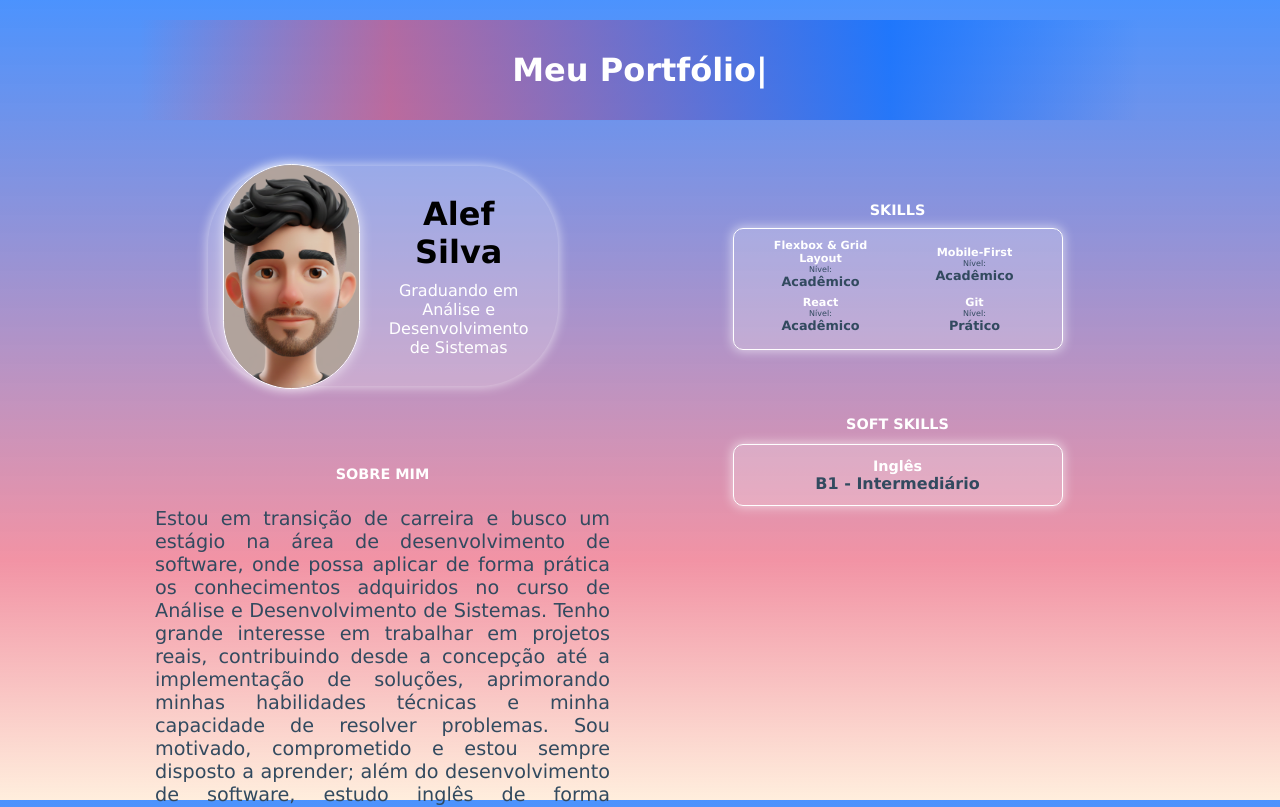
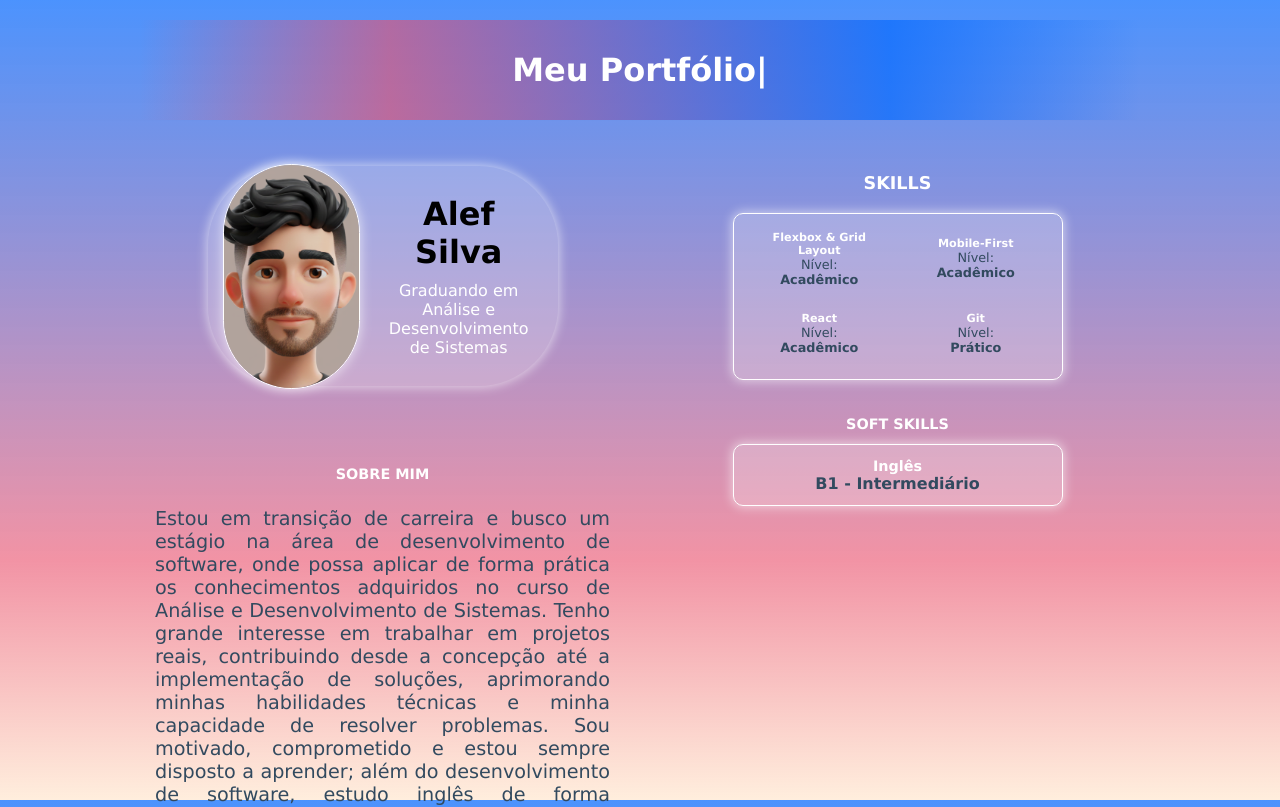
Before and after one commit to AlefSillva/mobile-first-portfolio, a React (Vite) app: page / in a window 1280 px wide. Shown: the top 807 px of the page. Built offline with nearby package versions, Linux system fonts and the light colour scheme.

Commit message:
style: remove commented-out code and adjust styles for SkillCard and SkillsSection components

```diff
--- a/src/App.module.css
+++ b/src/App.module.css
@@ -1,6 +1,3 @@
-/* * {
-  outline: red solid 1px;
-} */
 
 .App_container {
   display: flex;
--- a/src/components/skillCard/SkillCard.module.css
+++ b/src/components/skillCard/SkillCard.module.css
@@ -34,11 +34,11 @@
 
 @media (min-width: 769px) {
     .SkillCard {
-        height: 40px;
+        height: 60px;
     }
 
-    .SkillCard_title {
-        font-size: var(--fontSize-subtitles-cards);
+    .SkillCard_nivel_Container {
+        font-size: var(--fontSize-text-sections);
     }
 
     .SkillCard_nivel {
--- a/src/components/skillsSection/SkillsSection.module.css
+++ b/src/components/skillsSection/SkillsSection.module.css
@@ -37,7 +37,6 @@
         grid-area: skills;
         width: 300px;
         height: auto;
-
     }
 
     .SkillsSection {
@@ -49,3 +48,20 @@
         font-size: var(--fontSize-titles-sections);
     }
 }
+
+@media (min-width: 1024px) {
+    .SkillsSection_container {
+        max-width: 400px;
+        height: 200px;
+        gap: 20px;
+    }
+
+    .SkillsSection {
+        max-width: 400px;
+        gap: 15px;
+    }
+
+    .SkillsSection_title {
+        font-size: 1.1rem;
+    }
+}
```
